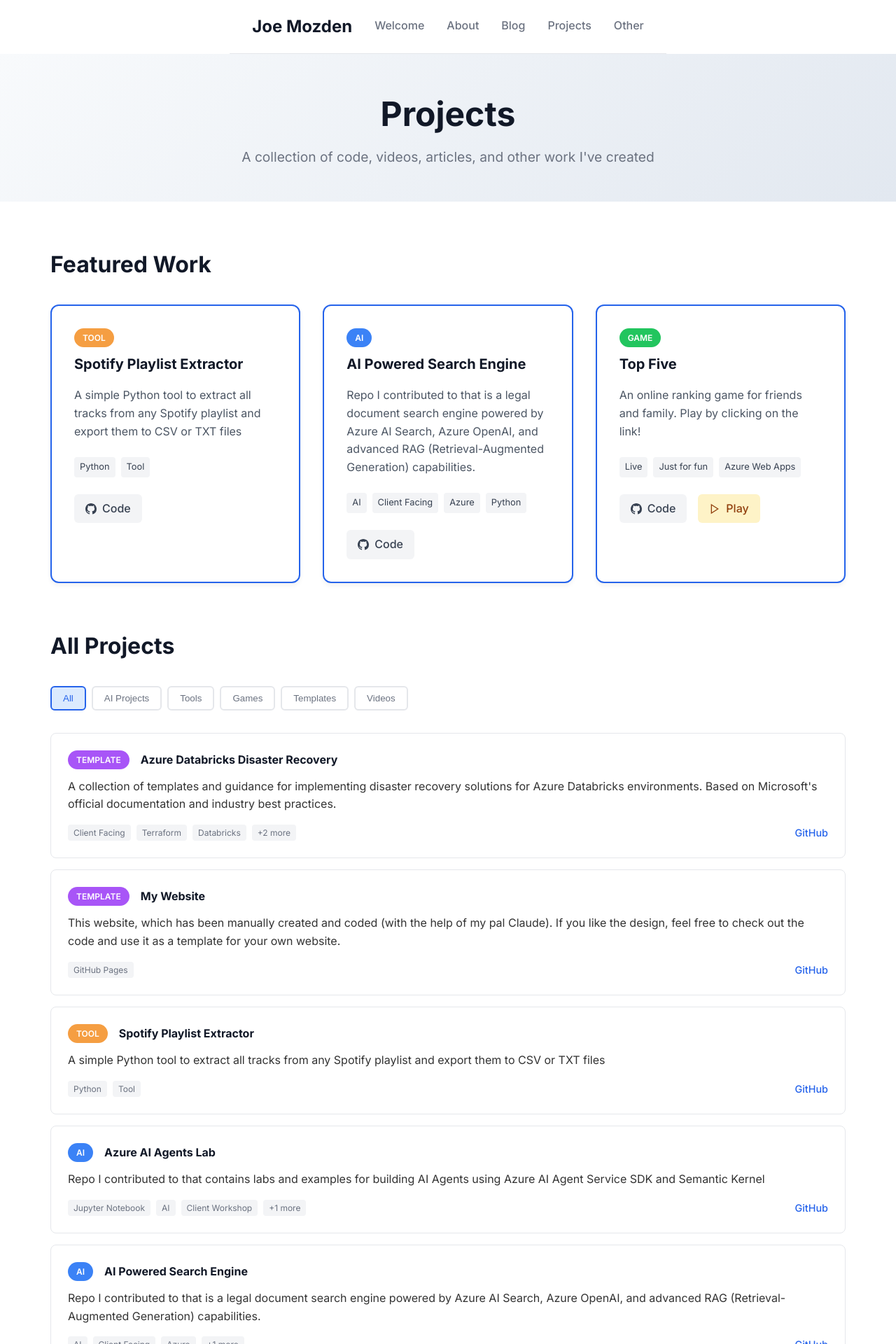
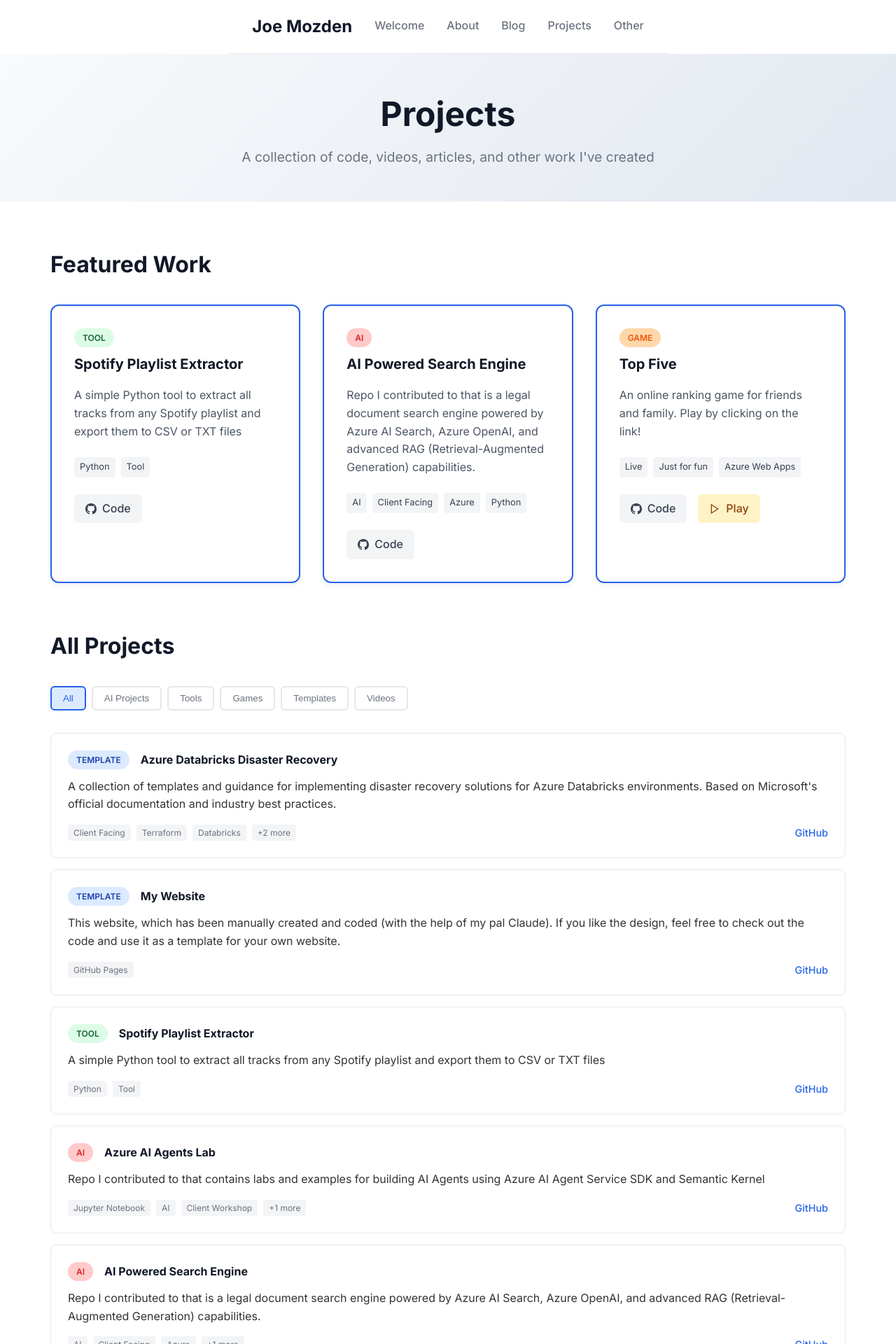
Before and after one commit to jmozden3/jmozden3.github.io, a Jekyll site: the page built from projects.html, in a window 1280 px wide. Shown: the top 1920 px of the page at 70% size. Built offline with Jekyll 4.4.1, drawn with Linux system fonts in a browser that asks for light colours.

Commit message:
updating colors v4

```diff
--- a/assets/css/style.css
+++ b/assets/css/style.css
@@ -335,13 +335,77 @@
     text-decoration: underline;
 }
 
-/* Badge Styles */
-.badge-ai { background: #3b82f6; color: #fff; }
-.badge-tool { background: #f59e42; color: #fff; }
-.badge-game { background: #22c55e; color: #fff; }
-.badge-template { background: #a855f7; color: #fff; }
-.badge-video { background: #dc2626; color: #fff; }
-.badge-blog-post { background: #10b981; color: #fff; }
+/* Consistent Badge Styles */
+.badge-ai {
+    background: #fecaca;
+    color: #dc2626;
+}
+
+.badge-tool {
+    background: #dcfce7;
+    color: #166534;
+}
+
+.badge-game {
+    background: #fed7aa;
+    color: #ea580c;
+}
+
+.badge-template {
+    background: #dbeafe;
+    color: #1e40af;
+}
+
+.badge-video {
+    background: #fde68a;
+    color: #92400e;
+}
+
+.badge-blue {
+    background: #dbeafe;
+    color: #1e40af;
+}
+
+.badge-green {
+    background: #dcfce7;
+    color: #166534;
+}
+
+.badge-purple {
+    background: #e0e7ff;
+    color: #5b21b6;
+}
+
+.badge-orange {
+    background: #fed7aa;
+    color: #ea580c;
+}
+
+.badge-red {
+    background: #fecaca;
+    color: #dc2626;
+}
+
+/* Blog post category badges */
+.category-tech {
+    background: #dbeafe;
+    color: #1e40af;
+}
+
+.category-economics {
+    background: #dcfce7;
+    color: #166534;
+}
+
+.category-fitness {
+    background: #fecaca;
+    color: #dc2626;
+}
+
+.category-general {
+    background: #f3f4f6;
+    color: #374151;
+}
 
 /* Footer */
 .site-footer {
```
Also changed, not shown: index.html (+0 -17 lines).
